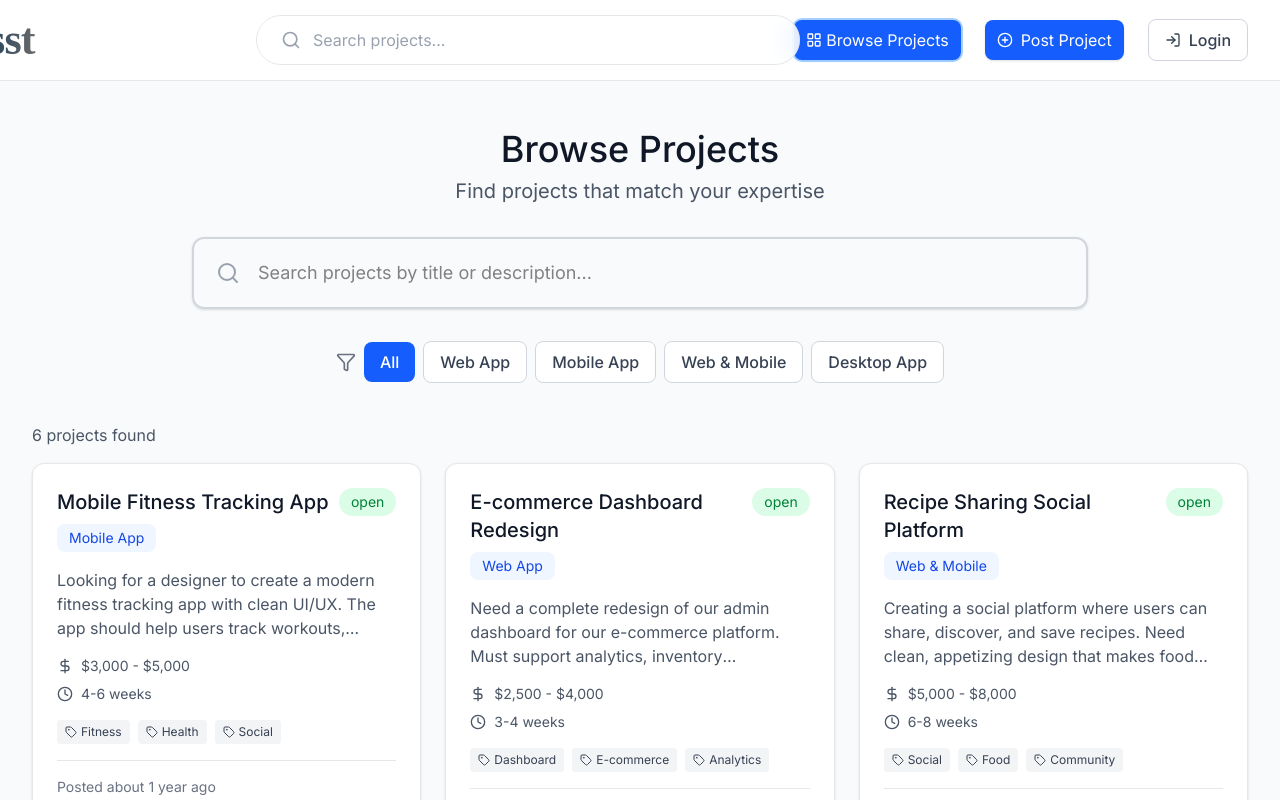
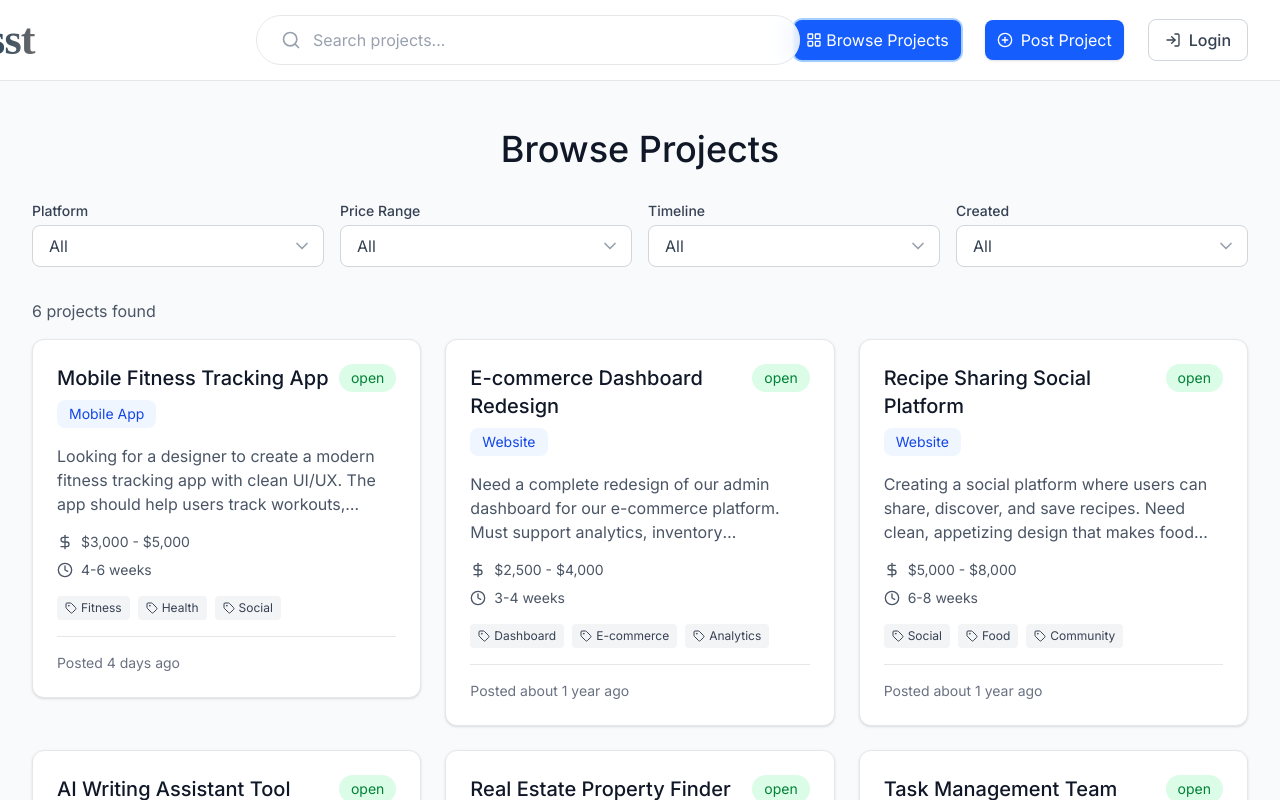
Before and after one commit to ikoda559/Nosst, a React (Vite) app: page /browse in a window 1280 px wide. Shown: the top 800 px of the page. Built offline with nearby package versions, Linux system fonts and the light colour scheme.

Commit message:
up to date frontend

```diff
--- a/index.html
+++ b/index.html
@@ -4,7 +4,7 @@
     <head>
       <meta charset="UTF-8" />
       <meta name="viewport" content="width=device-width, initial-scale=1.0" />
-      <title>Freelance Design Marketplace</title>
+      <title>nosst - Freelance Marketplace</title>
     </head>
 
     <body>
--- a/src/app/components/BrowseProjects.tsx
+++ b/src/app/components/BrowseProjects.tsx
@@ -1,59 +1,141 @@
-import { useState } from 'react';
-import { Link } from 'react-router-dom';
+// BrowseProjects.tsx
+import { useState, useEffect } from 'react';
+import { Link, useSearchParams } from 'react-router-dom';
+import { ChevronDown } from 'lucide-react';
 import { mockProjects } from '../data/mockProjects';
 import { ProjectCard } from './ProjectCard';
-import { Search, Filter } from 'lucide-react';
 
 export function BrowseProjects() {
-  const [searchTerm, setSearchTerm] = useState('');
-  const [selectedCategory, setSelectedCategory] = useState('All');
+  const [searchParams] = useSearchParams();
+  const searchQuery = searchParams.get('q') || '';
 
-  const categories = ['All', 'Web App', 'Mobile App', 'Web & Mobile', 'Desktop App'];
+  const [selectedPlatform, setSelectedPlatform] = useState('All');
+  const [selectedPrice, setSelectedPrice] = useState('All');
+  const [selectedTimeline, setSelectedTimeline] = useState('All');
+  const [selectedCreated, setSelectedCreated] = useState('All');
+
+  const platforms = ['All', 'Website', 'Mobile App', 'Desktop App'];
+  const priceRanges = ['All', 'Under $3k', '$3k - $5k', '$5k - $7k', 'Over $7k'];
+  const timelines = ['All', 'Under 4 weeks', '4-6 weeks', '6-8 weeks', 'Over 8 weeks'];
+  const createdDates = ['All', 'Last 24 hours', 'Last 3 days', 'Last week', 'Last month'];
+
+  // Helper function to check if project matches price filter
+  const matchesPriceFilter = (project, filter) => {
+    if (filter === 'All') return true;
+    const maxPrice = project.priceRange.max;
+
+    if (filter === 'Under $3k') return maxPrice < 3000;
+    if (filter === '$3k - $5k') return maxPrice >= 3000 && maxPrice <= 5000;
+    if (filter === '$5k - $7k') return maxPrice > 5000 && maxPrice <= 7000;
+    if (filter === 'Over $7k') return maxPrice > 7000;
+    return true;
+  };
+
+  // Helper function to check if project matches timeline filter
+  const matchesTimelineFilter = (project, filter) => {
+    if (filter === 'All') return true;
+    const timeline = project.timeline.toLowerCase();
+
+    if (filter === 'Under 4 weeks') return timeline.includes('3-4');
+    if (filter === '4-6 weeks') return timeline.includes('4-6') || timeline.includes('4-5') || timeline.includes('5-7');
+    if (filter === '6-8 weeks') return timeline.includes('6-8');
+    if (filter === 'Over 8 weeks') return parseInt(timeline) > 8;
+    return true;
+  };
+
+  // Helper function to check if project matches created date filter
+  const matchesCreatedFilter = (project, filter) => {
+    if (filter === 'All') return true;
+    const projectDate = new Date(project.createdAt);
+    const now = new Date();
+    const diffInMs = now - projectDate;
+    const diffInHours = diffInMs / (1000 * 60 * 60);
+    const diffInDays = diffInHours / 24;
+
+    if (filter === 'Last 24 hours') return diffInHours <= 24;
+    if (filter === 'Last 3 days') return diffInDays <= 3;
+    if (filter === 'Last week') return diffInDays <= 7;
+    if (filter === 'Last month') return diffInDays <= 30;
+    return true;
+  };
 
   const filteredProjects = mockProjects.filter(project => {
-    const matchesSearch = project.title.toLowerCase().includes(searchTerm.toLowerCase()) ||
-                         project.description.toLowerCase().includes(searchTerm.toLowerCase());
-    const matchesCategory = selectedCategory === 'All' || project.category === selectedCategory;
-    return matchesSearch && matchesCategory;
+    // Search filter
+    const matchesSearch = searchQuery === '' ||
+      project.title.toLowerCase().includes(searchQuery.toLowerCase()) ||
+      project.description.toLowerCase().includes(searchQuery.toLowerCase()) ||
+      project.tags?.some(tag => tag.toLowerCase().includes(searchQuery.toLowerCase()));
+
+    const matchesPlatform = selectedPlatform === 'All' || project.category === selectedPlatform;
+    const matchesPrice = matchesPriceFilter(project, selectedPrice);
+    const matchesTimeline = matchesTimelineFilter(project, selectedTimeline);
+    const matchesCreated = matchesCreatedFilter(project, selectedCreated);
+
+    return matchesSearch && matchesPlatform && matchesPrice && matchesTimeline && matchesCreated;
   });
+
+  // Dropdown component
+  function FilterDropdown({ label, value, options, onChange }) {
+    return (
+      <div className="relative">
+        <label className="block text-sm font-medium text-gray-700 mb-1">{label}</label>
+        <div className="relative">
+          <select
+            value={value}
+            onChange={(e) => onChange(e.target.value)}
+            className="appearance-none w-full bg-white border border-gray-300 rounded-lg px-4 py-2 pr-10 text-gray-700 hover:border-gray-400 focus:outline-none focus:ring-2 focus:ring-blue-500 focus:border-transparent cursor-pointer"
+          >
+            {options.map(option => (
+              <option key={option} value={option}>
+                {option}
+              </option>
+            ))}
+          </select>
+          <ChevronDown className="absolute right-3 top-1/2 -translate-y-1/2 w-5 h-5 text-gray-400 pointer-events-none" />
+        </div>
+      </div>
+    );
+  }
 
   return (
     <div className="max-w-7xl mx-auto px-4 sm:px-6 lg:px-8 py-12">
-      <div className="mb-8 text-center">
-        <h1 className="text-4xl mb-2 text-gray-900">Browse Projects</h1>
-        <p className="text-xl text-gray-600">Find projects that match your expertise</p>
+      {/* Dynamic heading based on search */}
+      <div className="mb-8">
+        {searchQuery ? (
+          <h1 className="text-4xl mb-2 text-gray-900">
+            Results for "{searchQuery}"
+          </h1>
+        ) : (
+          <h1 className="text-4xl mb-2 text-gray-900 text-center">Browse Projects</h1>
+        )}
       </div>
 
-      {/* Search Bar - Centered and Prominent */}
-      <div className="mb-8 max-w-4xl mx-auto">
-        <div className="relative">
-          <Search className="absolute left-6 top-1/2 transform -translate-y-1/2 w-6 h-6 text-gray-400" />
-          <input
-            type="text"
-            value={searchTerm}
-            onChange={(e) => setSearchTerm(e.target.value)}
-            placeholder="Search projects by title or description..."
-            className="w-full pl-16 pr-6 py-5 text-lg border-2 border-gray-300 rounded-xl focus:ring-2 focus:ring-blue-500 focus:border-blue-500 shadow-sm"
-          />
-        </div>
-      </div>
-
-      {/* Category Filter */}
-      <div className="mb-8 flex items-center justify-center space-x-2 overflow-x-auto pb-2">
-        <Filter className="w-5 h-5 text-gray-500 flex-shrink-0" />
-        {categories.map(category => (
-          <button
-            key={category}
-            onClick={() => setSelectedCategory(category)}
-            className={`px-4 py-2 rounded-lg whitespace-nowrap transition-colors ${
-              selectedCategory === category
-                ? 'bg-blue-600 text-white'
-                : 'bg-white text-gray-700 border border-gray-300 hover:bg-gray-50'
-            }`}
-          >
-            {category}
-          </button>
-        ))}
+      {/* Filter Dropdowns */}
+      <div className="mb-8 grid grid-cols-1 sm:grid-cols-2 lg:grid-cols-4 gap-4">
+        <FilterDropdown
+          label="Platform"
+          value={selectedPlatform}
+          options={platforms}
+          onChange={setSelectedPlatform}
+        />
+        <FilterDropdown
+          label="Price Range"
+          value={selectedPrice}
+          options={priceRanges}
+          onChange={setSelectedPrice}
+        />
+        <FilterDropdown
+          label="Timeline"
+          value={selectedTimeline}
+          options={timelines}
+          onChange={setSelectedTimeline}
+        />
+        <FilterDropdown
+          label="Created"
+          value={selectedCreated}
+          options={createdDates}
+          onChange={setSelectedCreated}
+        />
       </div>
 
       {/* Results */}
--- a/src/app/components/HomePage.tsx
+++ b/src/app/components/HomePage.tsx
@@ -44,7 +44,7 @@ export function HomePage() {
   }, [scrollProgress, floatingIcons.length]);
 
   // Calculate each icon's position in a circular formation
-  const getIconPosition = (index, total) => {
+  const getIconPosition = (index: number, total: number) => {
     // Calculate angle for even distribution around circle (starts from top)
     const angle = (index / total) * 2 * Math.PI - Math.PI / 2;
     // Radius grows from 0 to 135px based on scroll progress
--- a/src/app/data/mockProjects.ts
+++ b/src/app/data/mockProjects.ts
@@ -9,7 +9,7 @@ export const mockProjects: Project[] = [
     timeline: '4-6 weeks',
     priceRange: { min: 3000, max: 5000 },
     status: 'open',
-    createdAt: '2024-12-20T10:00:00Z',
+    createdAt: '2026-01-19T10:00:00Z',
     category: 'Mobile App',
     tags: ['Fitness', 'Health', 'Social', 'Mobile']
   },
@@ -22,7 +22,7 @@ export const mockProjects: Project[] = [
     priceRange: { min: 2500, max: 4000 },
     status: 'open',
     createdAt: '2024-12-19T14:30:00Z',
-    category: 'Web App',
+    category: 'Website',
     tags: ['Dashboard', 'E-commerce', 'Analytics', 'Admin']
   },
   {
@@ -34,7 +34,7 @@ export const mockProjects: Project[] = [
     priceRange: { min: 5000, max: 8000 },
     status: 'open',
     createdAt: '2024-12-18T09:15:00Z',
-    category: 'Web & Mobile',
+    category: 'Website',
     tags: ['Social', 'Food', 'Community', 'Mobile', 'Web']
   },
   {
@@ -46,7 +46,7 @@ export const mockProjects: Project[] = [
     priceRange: { min: 4000, max: 6000 },
     status: 'open',
     createdAt: '2024-12-17T16:45:00Z',
-    category: 'Web App',
+    category: 'Desktop App',
     tags: ['AI', 'Productivity', 'Writing', 'SaaS']
   },
   {
@@ -70,7 +70,7 @@ export const mockProjects: Project[] = [
     priceRange: { min: 6000, max: 9000 },
     status: 'open',
     createdAt: '2024-12-15T13:00:00Z',
-    category: 'Web App',
+    category: 'Desktop App',
     tags: ['Productivity', 'Collaboration', 'Teams', 'SaaS']
   }
 ];
```
Also changed, not shown: src/app/components/Navbar.tsx (+32 -6 lines).
